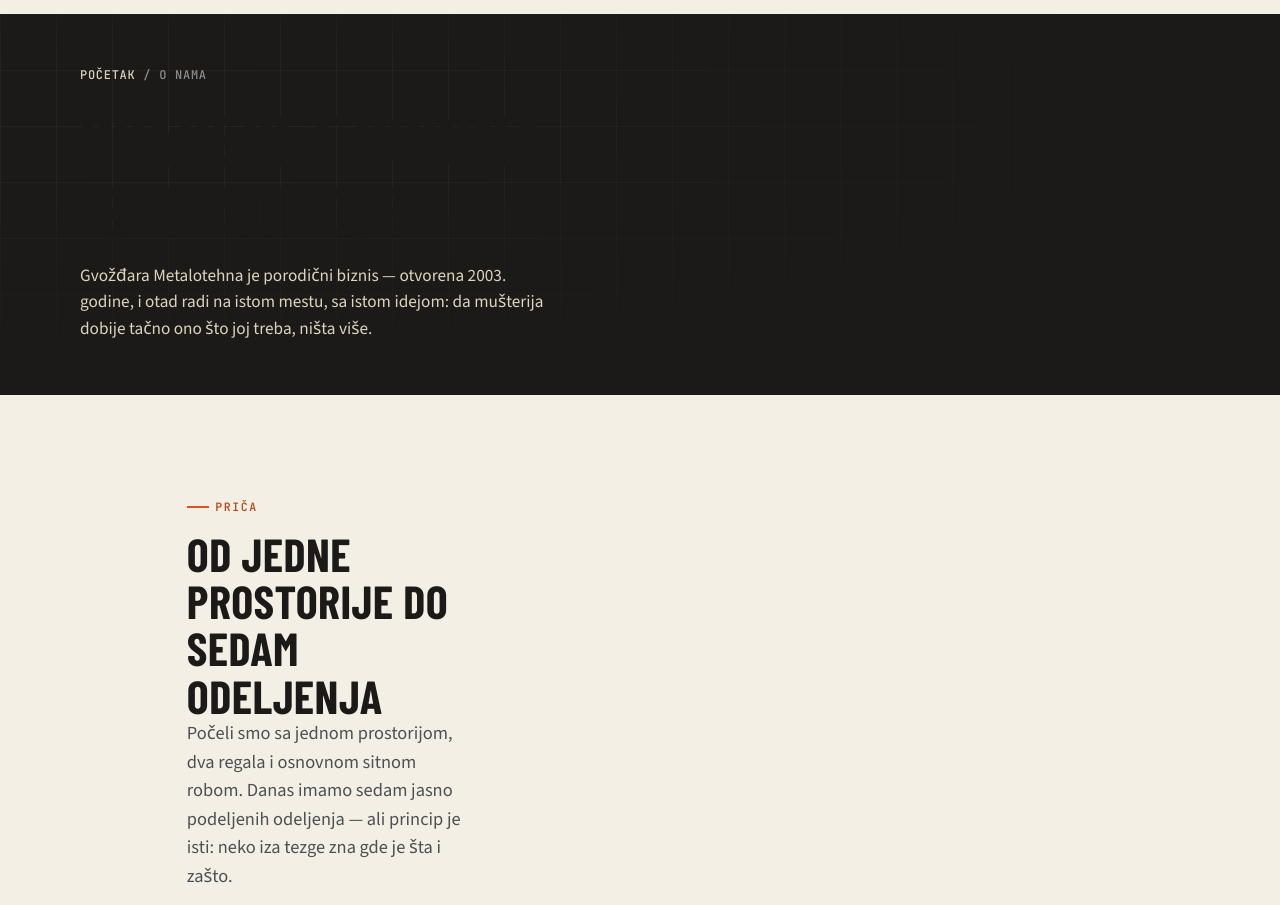
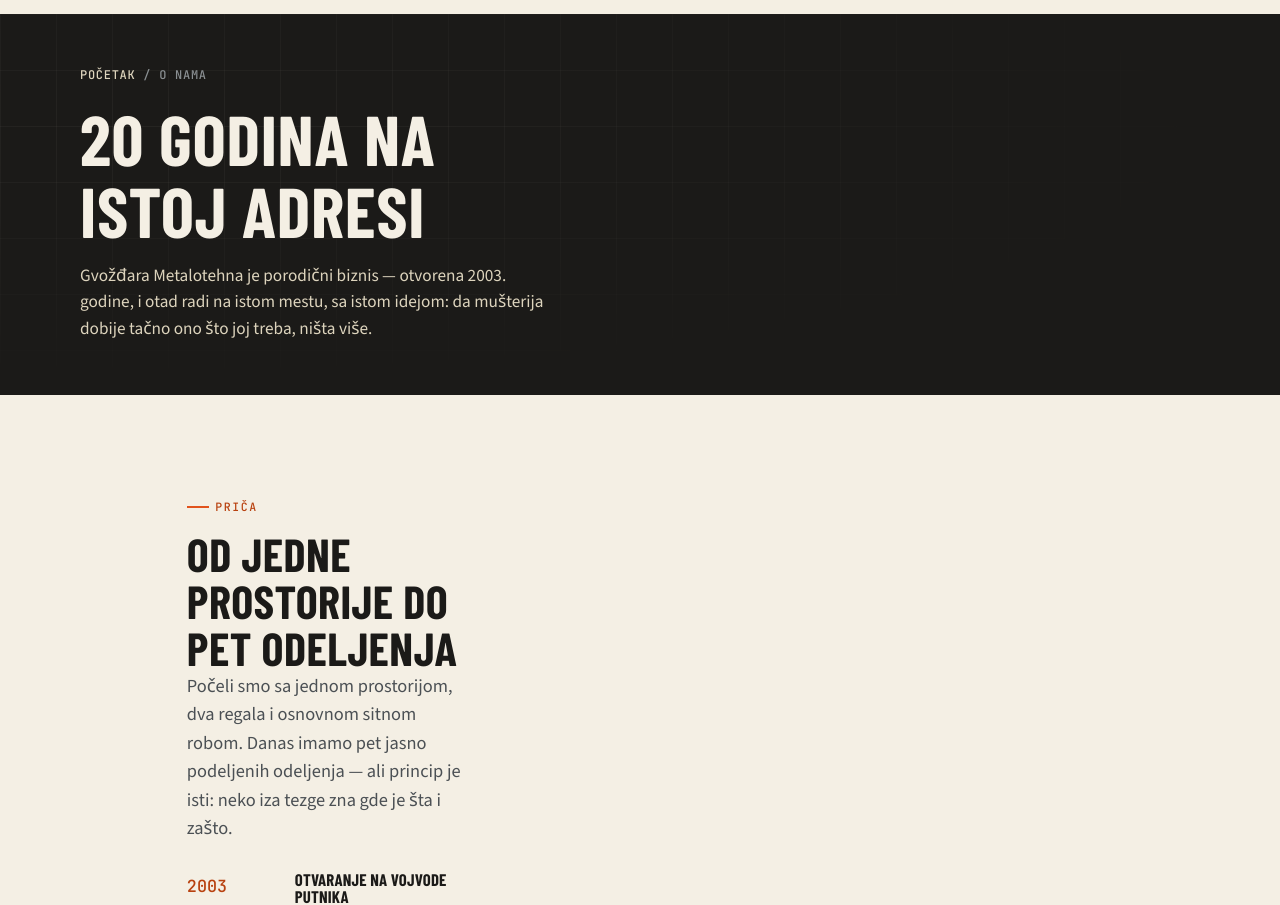
Before and after one commit to Petar311341/gvozdjara-website, a plain HTML site: page o-nama.html in a window 1280 px wide. Shown: the part 64-969 px from the top of the page. Drawn offline with nearby package versions, Linux system fonts and the light colour scheme.

Commit message:
Izmene ispod navbara

```diff
--- a/o-nama.html
+++ b/o-nama.html
@@ -81,7 +81,7 @@
   <section class="page-hero">
     <div class="container">
       <p class="breadcrumb"><a href="index.html">Početak</a> / O nama</p>
-      <h1>Dvadeset godina iste adrese</h1>
+      <h1>20 godina na istoj adresi</h1>
       <p class="hero-sub">Gvožđara Metalotehna je porodični biznis — otvorena 2003. godine, i otad radi na istom mestu, sa istom idejom: da mušterija dobije tačno ono što joj treba, ništa više.</p>
     </div>
   </section>
@@ -96,8 +96,8 @@
 
       <div class="reveal">
         <span class="kicker">Priča</span>
-        <h2>Od jedne prostorije do sedam odeljenja</h2>
-        <p class="lede" style="margin-bottom:28px;">Počeli smo sa jednom prostorijom, dva regala i osnovnom sitnom robom. Danas imamo sedam jasno podeljenih odeljenja — ali princip je isti: neko iza tezge zna gde je šta i zašto.</p>
+        <h2>Od jedne prostorije do pet odeljenja</h2>
+        <p class="lede" style="margin-bottom:28px;">Počeli smo sa jednom prostorijom, dva regala i osnovnom sitnom robom. Danas imamo pet jasno podeljenih odeljenja — ali princip je isti: neko iza tezge zna gde je šta i zašto.</p>
 
         <div class="timeline">
           <div class="timeline-item">
--- a/styles.css
+++ b/styles.css
@@ -896,7 +896,7 @@ body.nav-locked{overflow:hidden;}
 }
 .breadcrumb a{color:var(--paper-dimmer);}
 .breadcrumb a:hover{color:var(--accent);}
-.page-hero h1{max-width:16ch;}
+.page-hero h1{max-width:16ch;color:var(--paper);}
 .page-hero .hero-sub{margin-top:16px;max-width:56ch;color:var(--paper-dimmer);font-size:1.08rem;}
 
 /* =========================================================
```
Also changed, not shown: asortiman.html (+2 -2 lines).
